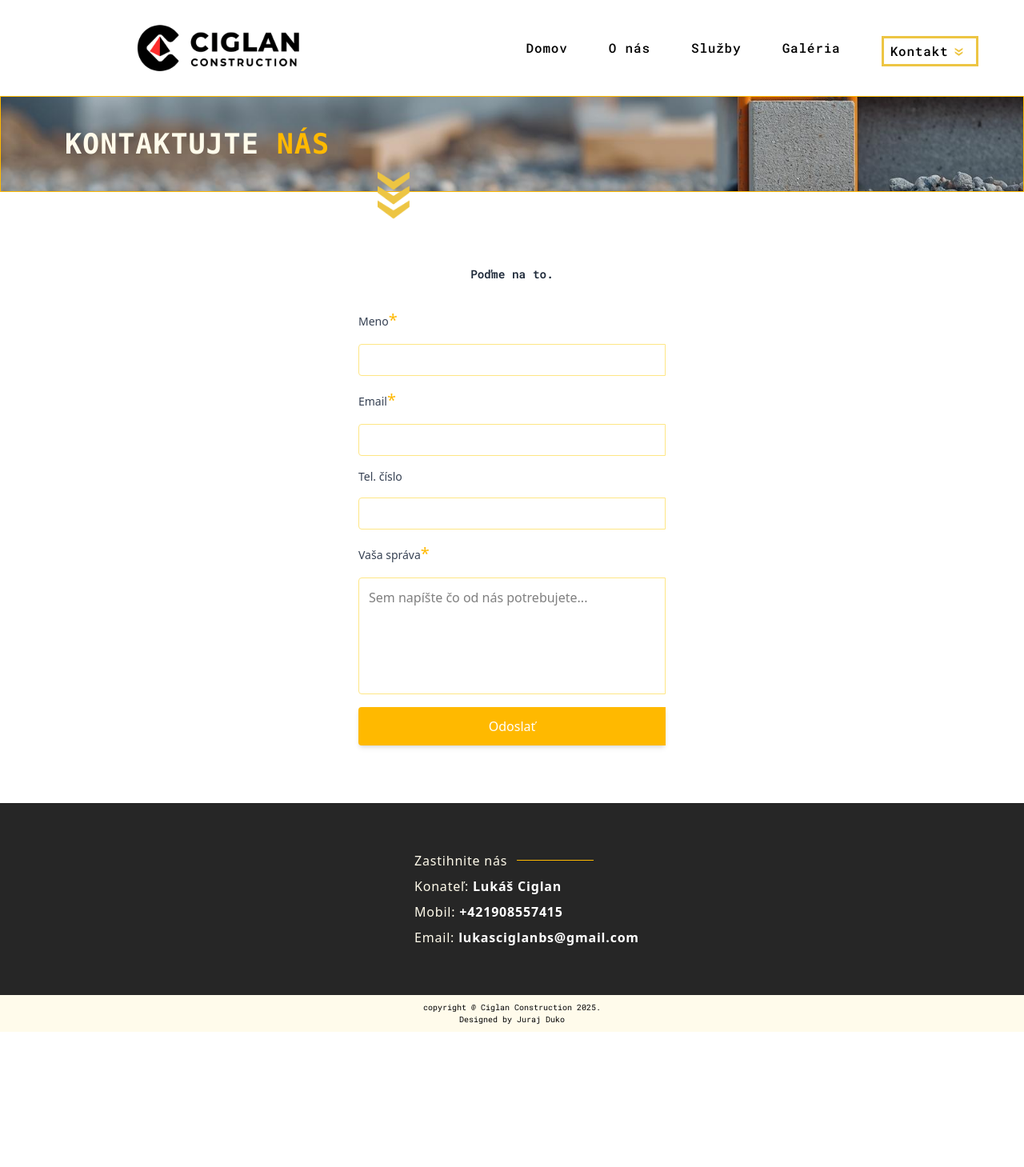
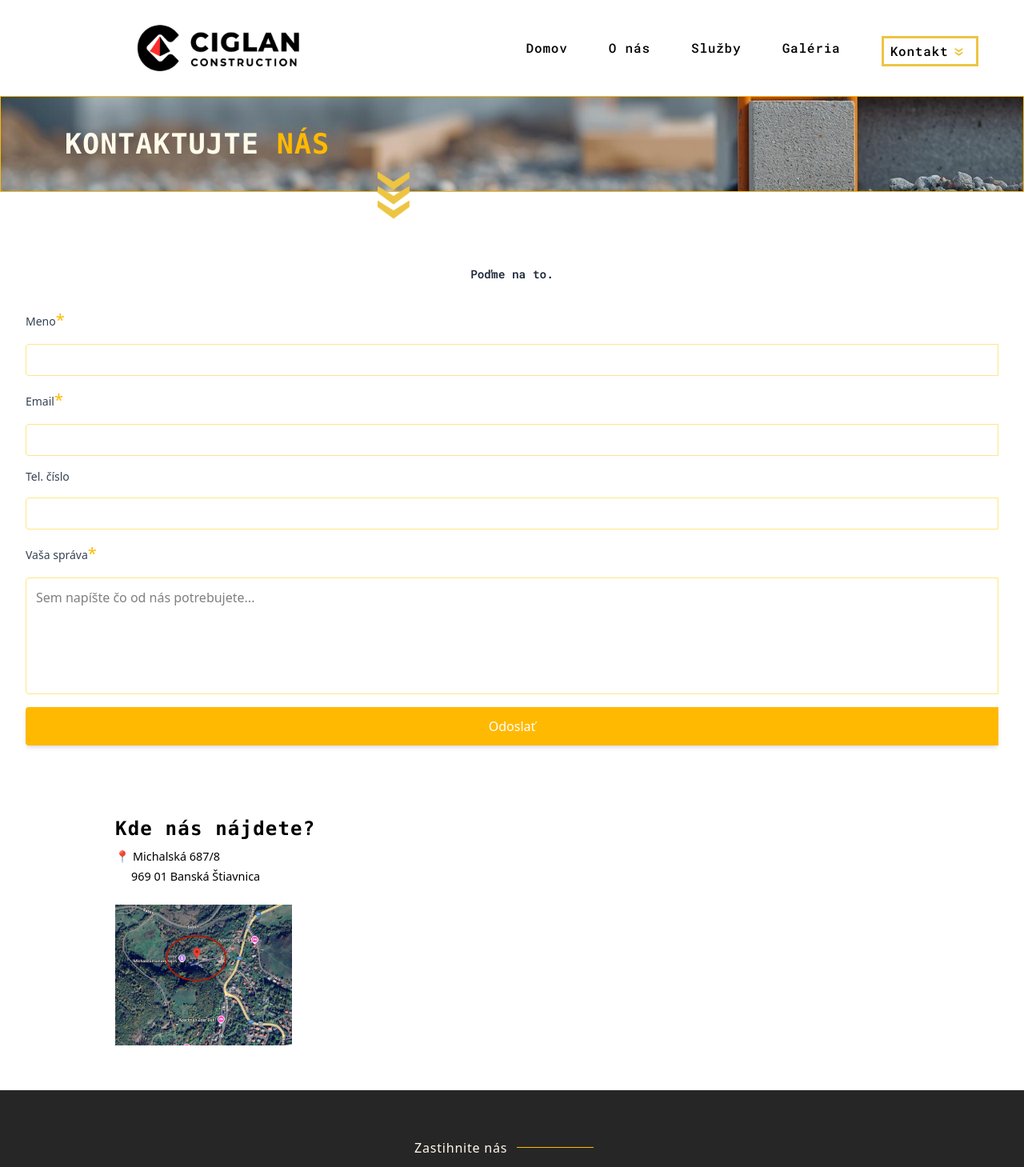
Before and after one commit to Dukoooo/ciglan_2025_tailwind, a React (Vite) app: page /contact in a window 1280 px wide. Shown: the top 1459 px of the page at 80% size. Before the commit the page ends 1290 px from the top, so only its background shows below. Built offline with nearby package versions, Linux system fonts and the light colour scheme.

Commit message:
feat: working on contact page

```diff
--- a/src/components/layout/Navigation.jsx
+++ b/src/components/layout/Navigation.jsx
@@ -33,7 +33,7 @@ function Navigation() {
         className={`z-50 overflow-hidden transition-[height] duration-500 ease-in-out
           ${isOpen ? "h-[83%]" : "h-0"} md:h-auto
           absolute  top-30 md:left-0 xl:left-30 bg-black text-white w-full
-          md:w-[70%] lg:w-[60%] md:relative md:top-0 md:bg-transparent md:text-black font-[Roboto_Mono]`}
+          md:w-[70%] lg:w-[60%] md:relative md:top-0 md:bg-transparent md:text-black font-[Roboto_Mono] `}
       >
         <ul className="flex flex-col items-center gap-[15vw] md:gap-[4vw] md:flex-row mt-20 md:mt-2 md:mr-[2rem] tracking-wider md:font-medium text-l">
           <li
@@ -54,7 +54,7 @@ function Navigation() {
 
           <span className="md:border-3 md:border-[#EDC543] pl-2 pr-4 flex justify-between items-center cursor-pointer group">
             <li className="transition-colors duration-300 border-b-2 pb-2 border-[#EDC543] md:border-none md:py-1">
-              <Link to='/contact'>Kontakt</Link>
+              <Link to="/contact">Kontakt</Link>
             </li>
             <img
               src={arrowSmall}
--- a/src/pages/FormPage.jsx
+++ b/src/pages/FormPage.jsx
@@ -6,6 +6,7 @@ import Footer from "../components/layout/Footer";
 import SubFooter from "../components/layout/SubFooter";
 import background2 from "../assets/background_2.jpg";
 import arrows from "../assets/arrow_triple_big.png";
+import mapa from "../assets/mapa_ciglan.png";
 function FormPage() {
   const form = useRef();
   const sendEmail = (e) => {
@@ -47,7 +48,7 @@ function FormPage() {
         <form
           ref={form}
           onSubmit={sendEmail}
-          className="flex flex-col gap-4 w-[90%] my-10 max-w-md  p-8  "
+          className="flex flex-col gap-4 w-[100%] my-10   p-8  "
         >
           <h2 className="text-[0.9rem] font-semibold text-center text-gray-800 mb-4 font-[Roboto_Mono]">
             Poďme na to.
@@ -98,6 +99,22 @@ function FormPage() {
             Odoslať
           </button>
         </form>
+        <div className="p-4 mb-10 w-[80%]  mx-auto flex flex-col items-start ">
+          <div className="pb-6">
+            <h3 className="font-bold text-xl  md:text-2xl font-mono tracking-wider pb-2">
+              Kde nás nájdete?
+            </h3>
+            <div className="font-sanserif text-[0.9rem]">
+              <p className="before:content-['📍'] before:mr-1 pb-1">
+                Michalská 687/8
+              </p>
+              <p className="pl-5"> 969 01 Banská Štiavnica</p>
+            </div>
+          </div>
+          <div>
+            <img src={mapa} alt="mapa" className="h-[11em]" />
+          </div>
+        </div>
       </section>
 
       <Footer />
```
Also changed, not shown: src/assets/mapa_ciglan.png (added).
